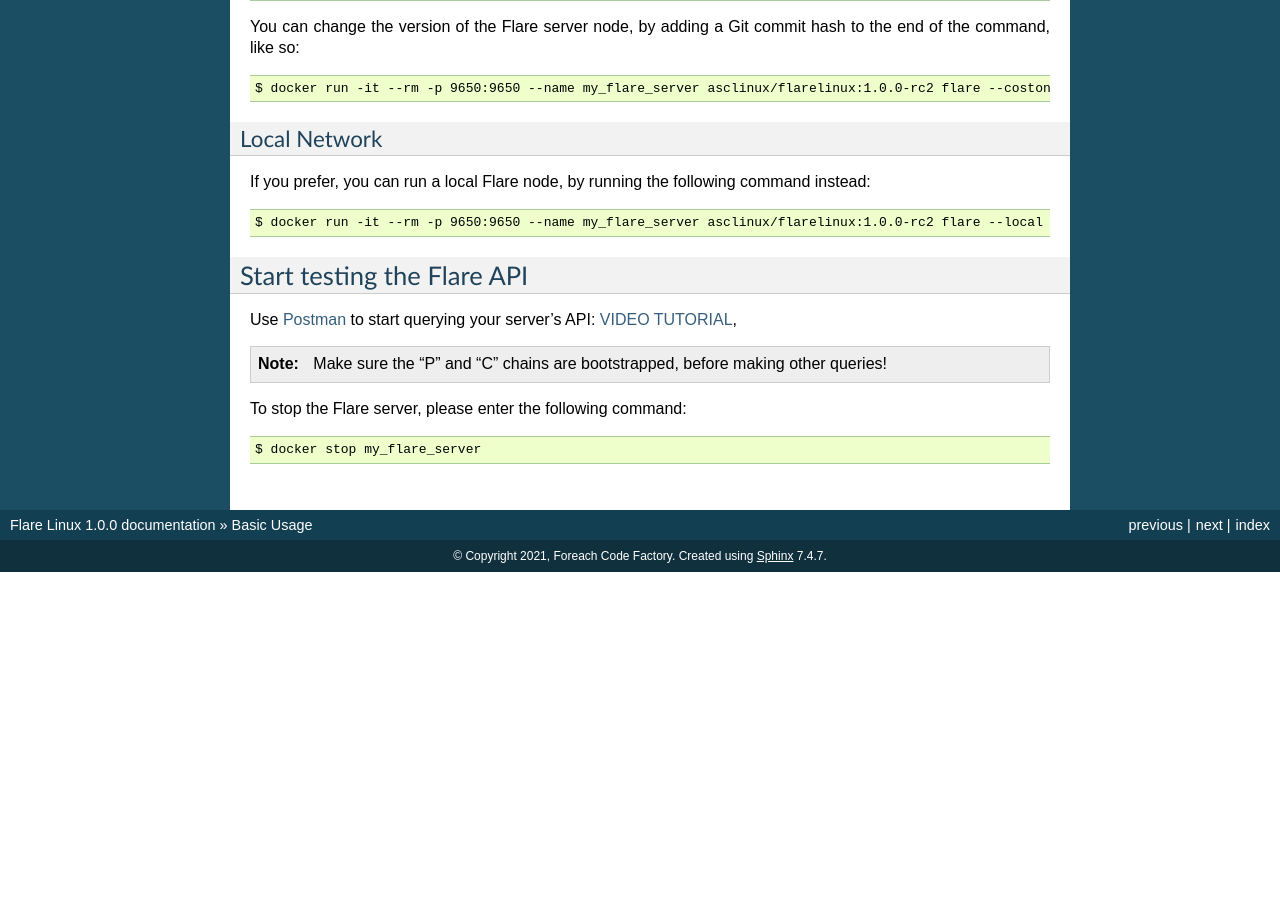
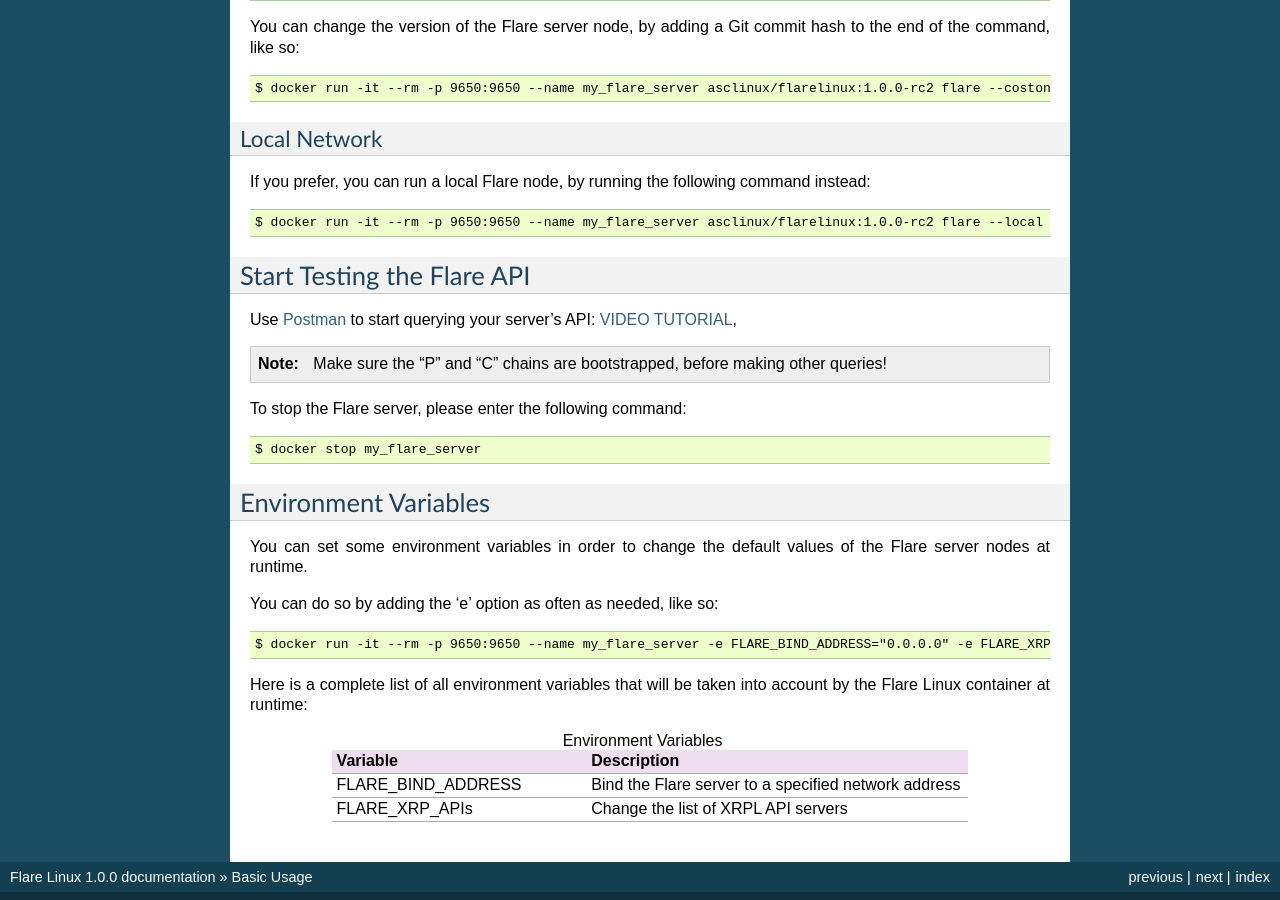
Before and after one commit to linuxforphp/flarelinux-docs, a Sphinx documentation site: the page built from docs/basic_usage.rst, in a window 1280 px wide and 900 px high, scrolled down 1481 px. Built offline with Sphinx 7.4.7, drawn with Linux system fonts in a browser that asks for light colours; before the commit the page ends 2053 px from its top, so only the background shows below that; some of the changed text lies outside the part shown.

Commit message:
2021-09-21 AC: Adds the section on environment variables at runtime.

```diff
--- a/docs/basic_usage.rst
+++ b/docs/basic_usage.rst
@@ -72,7 +72,7 @@ If you prefer, you can run a local Flare node, by running the following command
     $ docker run -it --rm -p 9650:9650 --name my_flare_server asclinux/flarelinux:1.0.0-rc2 flare --local
 
 ---------------------------
-Start testing the Flare API
+Start Testing the Flare API
 ---------------------------
 
 Use `Postman <https://www.postman.com/>`_ to start querying your server's API: `VIDEO TUTORIAL <https://youtu.be/NPvu6xJ7tsk?t=2447>`_,
@@ -82,3 +82,28 @@ Use `Postman <https://www.postman.com/>`_ to start querying your server's API: `
 To stop the Flare server, please enter the following command::
 
     $ docker stop my_flare_server
+
+---------------------
+Environment Variables
+---------------------
+
+You can set some environment variables in order to change the default values of the Flare server nodes
+at runtime.
+
+You can do so by adding the 'e' option as often as needed, like so::
+
+    $ docker run -it --rm -p 9650:9650 --name my_flare_server -e FLARE_BIND_ADDRESS="0.0.0.0" -e FLARE_XRP_APIs="https://xrpl.flare.network:443" asclinux/flarelinux:1.0.0-rc2 flare --songbird
+
+Here is a complete list of all environment variables that will be taken into account by the Flare Linux
+container at runtime:
+
+.. list-table:: Environment Variables
+   :widths: 40 60
+   :header-rows: 1
+
+   * - Variable
+     - Description
+   * - FLARE_BIND_ADDRESS
+     - Bind the Flare server to a specified network address
+   * - FLARE_XRP_APIs
+     - Change the list of XRPL API servers
```
